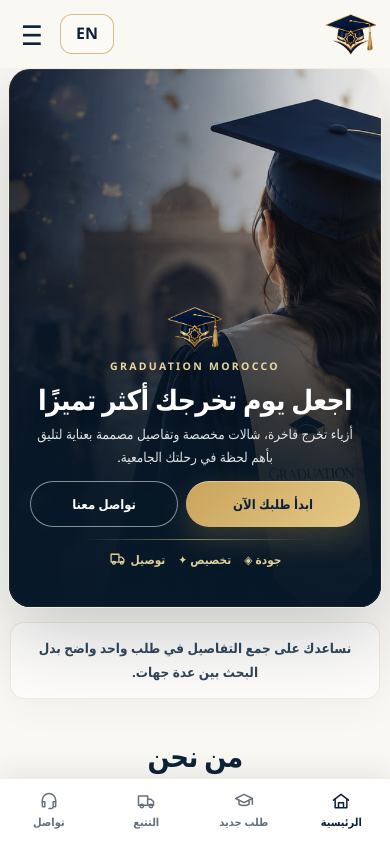
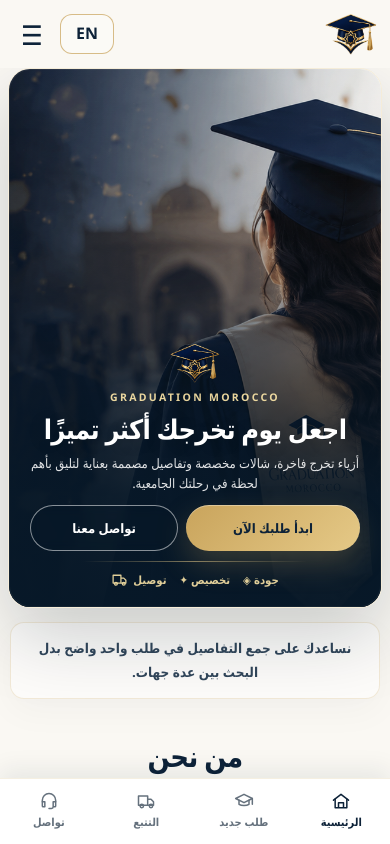
Before and after one commit to azar-pro/graduation_morocco_web, a Next.js app: page / in a window 390 px wide. Shown: the top 844 px of the page. Built offline with nearby package versions, Linux system fonts and the light colour scheme; no server answers.

Commit message:
Fit mobile hero within visible viewport above bottom navigation

```diff
--- a/app/globals.css
+++ b/app/globals.css
@@ -599,3 +599,40 @@
     height:20px;
   }
 }
+
+
+/* Mobile viewport-fit hero correction */
+@media(max-width:620px){
+  .appHero{
+    height:clamp(460px,calc(100dvh - 142px - env(safe-area-inset-bottom)),540px);
+    min-height:0;
+  }
+  .appHeroCopy{
+    bottom:0;
+    padding-bottom:18px;
+  }
+  .appHeroMark{
+    width:52px;
+    height:52px;
+  }
+  .appHeroCopy h1{
+    font-size:27px;
+    line-height:1.14;
+  }
+  .appHeroSubtitle{
+    font-size:13px;
+    line-height:1.58;
+    max-width:330px;
+  }
+  .appHeroActions{
+    margin-top:11px;
+  }
+  .appPrimaryButton,.appOutlineLight{
+    min-height:41px;
+  }
+  .appHeroBenefits{
+    margin-top:10px;
+    padding-top:9px;
+    font-size:11.3px;
+  }
+}
```
